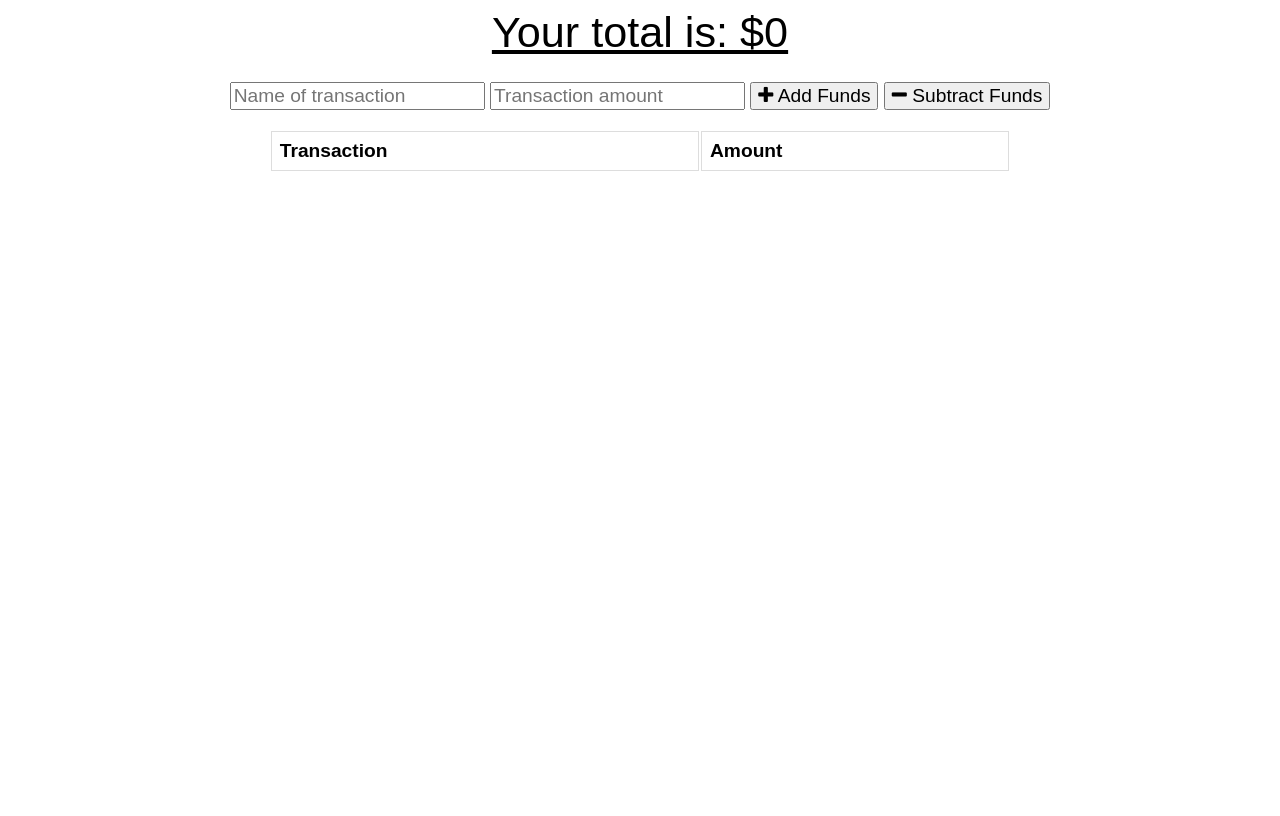
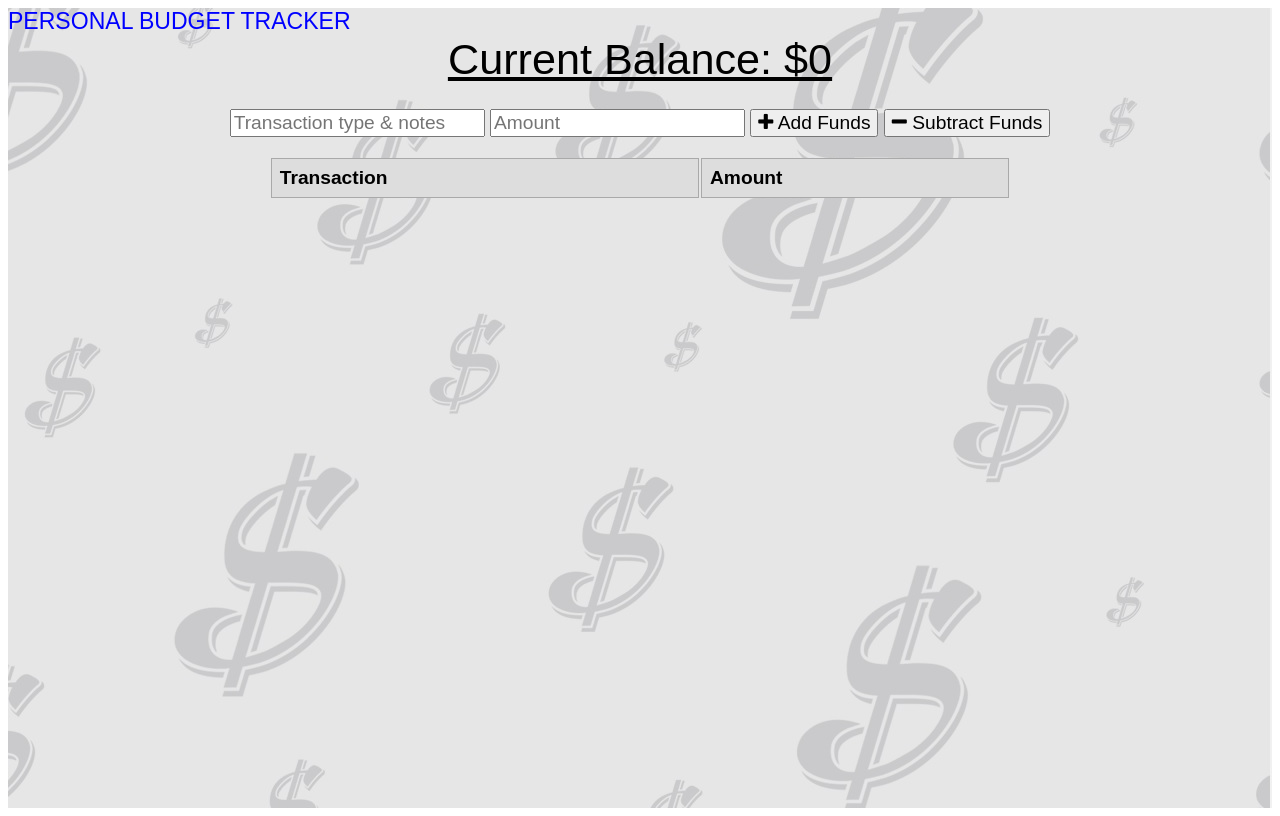
Before and after one commit to Mannyalfa/budget-tracker, a website: page public/index.html in a window 1280 px wide. Drawn offline with nearby package versions, Linux system fonts and the light colour scheme; no server answers.

Commit message:
added background image & styling

```diff
--- a/public/css/stylesheet.css
+++ b/public/css/stylesheet.css
@@ -1,6 +1,12 @@
 body {
   font-size: 120%;
   font-family: Arial;
+  ba
+}
+
+.navbar-brand {
+  color: blue;
+  font-size: larger;
 }
 
 button, input {
@@ -13,13 +19,21 @@ table {
 }
 
 td, th {
-  border: 1px solid #dddddd;
+  border: 1px solid darkgray;
   text-align: left;
   padding: 8px;
 }
 
+th {
+  background-color: #dddddd;
+}
+
 tr:nth-child(even) {
   background-color: #dddddd;
+}
+
+tr:nth-child(odd) {
+  background-color: #FFFFFF;
 }
 
 .error {
--- a/public/index.html
+++ b/public/index.html
@@ -1,5 +1,6 @@
 <!DOCTYPE html>
 <html lang="en">
+
 <head>
   <meta charset="UTF-8">
   <meta name="viewport" content="width=device-width, initial-scale=1.0">
@@ -12,15 +13,28 @@
 
   <title>Budget Tracker</title>
 </head>
+
 <body>
+  <!-- Background image -->
+<div class="bg-image" style="
+background-image: url('./assets/dollars.jpg');
+height: 100vh;
+background-repeat: no-repeat;">
+<!-- Background image -->
+  <nav class="navbar navbar-expand-lg navbar-dark bg-dark">
+    <div class="container">
+      <a class="navbar-brand">
+
+        PERSONAL BUDGET TRACKER
+        </a>
         <div class="wrapper">
           <div class="total">
-      <div class="total">Your total is: $<span id="total">0</span></div>
+            <div class="total">Current Balance: $<span id="total">0</span></div>
           </div>
 
           <div class="form">
-      <input type="text" id="t-name" placeholder="Name of transaction" />
-      <input type="number" min="0" id="t-amount" placeholder="Transaction amount" />
+            <input type="text" id="t-name" placeholder="Transaction type & notes" />
+            <input type="number" min="0" id="t-amount" placeholder="Amount" />
             <button id="add-btn"><i class="fa fa-plus buttons"></i> Add Funds</button>
             <button id="sub-btn"><i class="fa fa-minus"></i> Subtract Funds</button>
             <p class="error"></p>
@@ -40,8 +54,9 @@
 
           <canvas id="myChart"></canvas>
         </div>
-
+      </div>
         <script src="https://cdn.jsdelivr.net/npm/chart.js@2.8.0"></script>
         <script src="js/index.js"></script>
 </body>
+
 </html>
--- a/public/js/index.js
+++ b/public/js/index.js
@@ -108,31 +108,30 @@ function sendTransaction(isAdding) {
       "Content-Type": "application/json"
     }
   })
-  .then(response => {
-    return response.json();
-  })
+  .then(response => response.json())
   .then(data => {
     if (data.errors) {
       errorEl.textContent = "Missing Information";
-    }
-    else {
+    } else {
       // clear form
       nameEl.value = "";
       amountEl.value = "";
     }
   })
   .catch(err => {
+    // fetch failed, so save in indexed db
     saveRecord(transaction);
 
+    // clear form
     nameEl.value = "";
     amountEl.value = "";
   });
 }
 
-document.querySelector("#add-btn").onclick = function() {
+document.querySelector("#add-btn").onclick = function () {
   sendTransaction(true);
 };
 
-document.querySelector("#sub-btn").onclick = function() {
+document.querySelector("#sub-btn").onclick = function () {
   sendTransaction(false);
 };
```
Also changed, not shown: package.json (+5 -5 lines), public/js/idb.js (+14 -14 lines), public/assets/dollars.jpg (added), 2 other files. Lines whose indentation alone changed are shown as unchanged.
